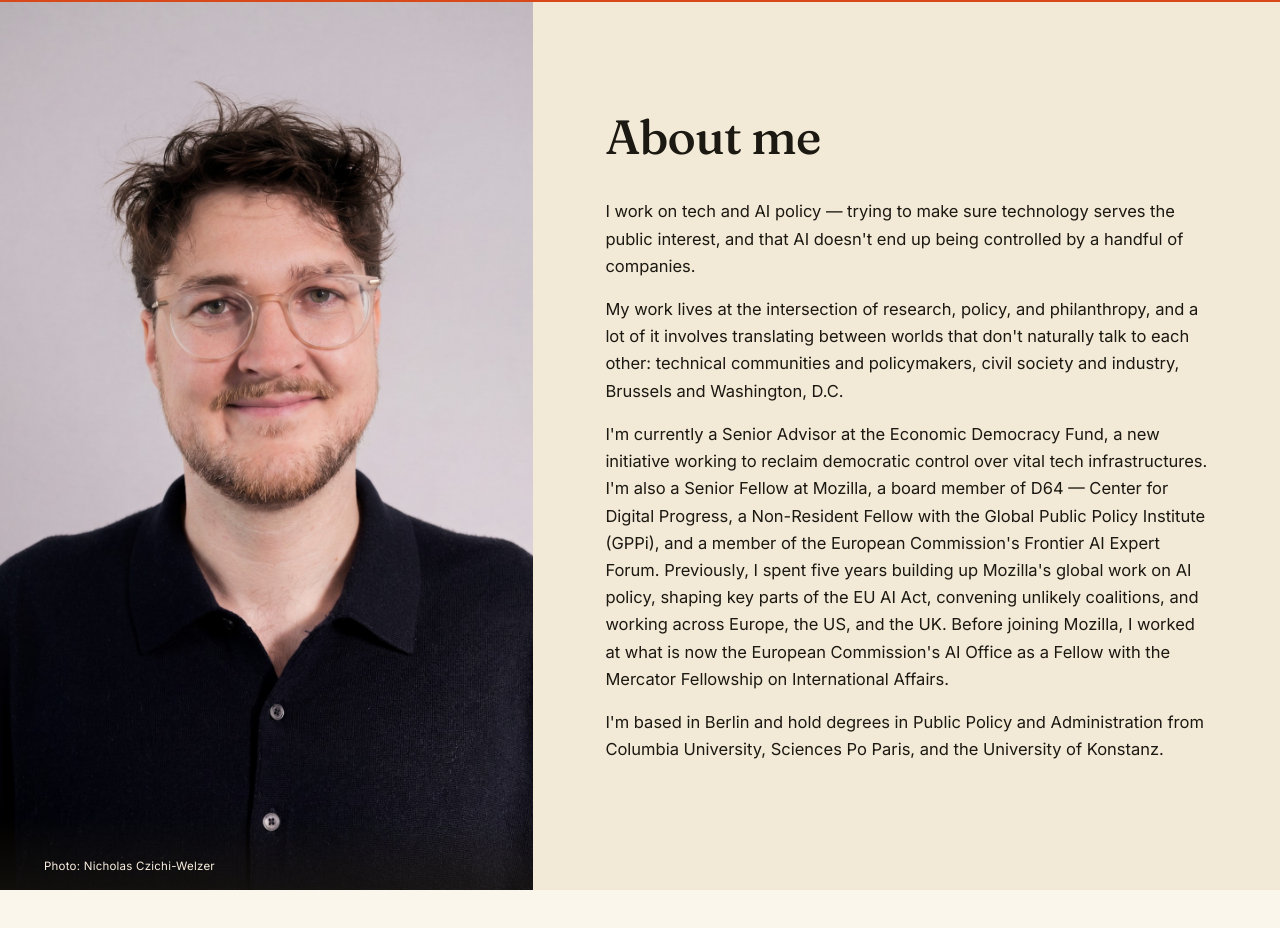
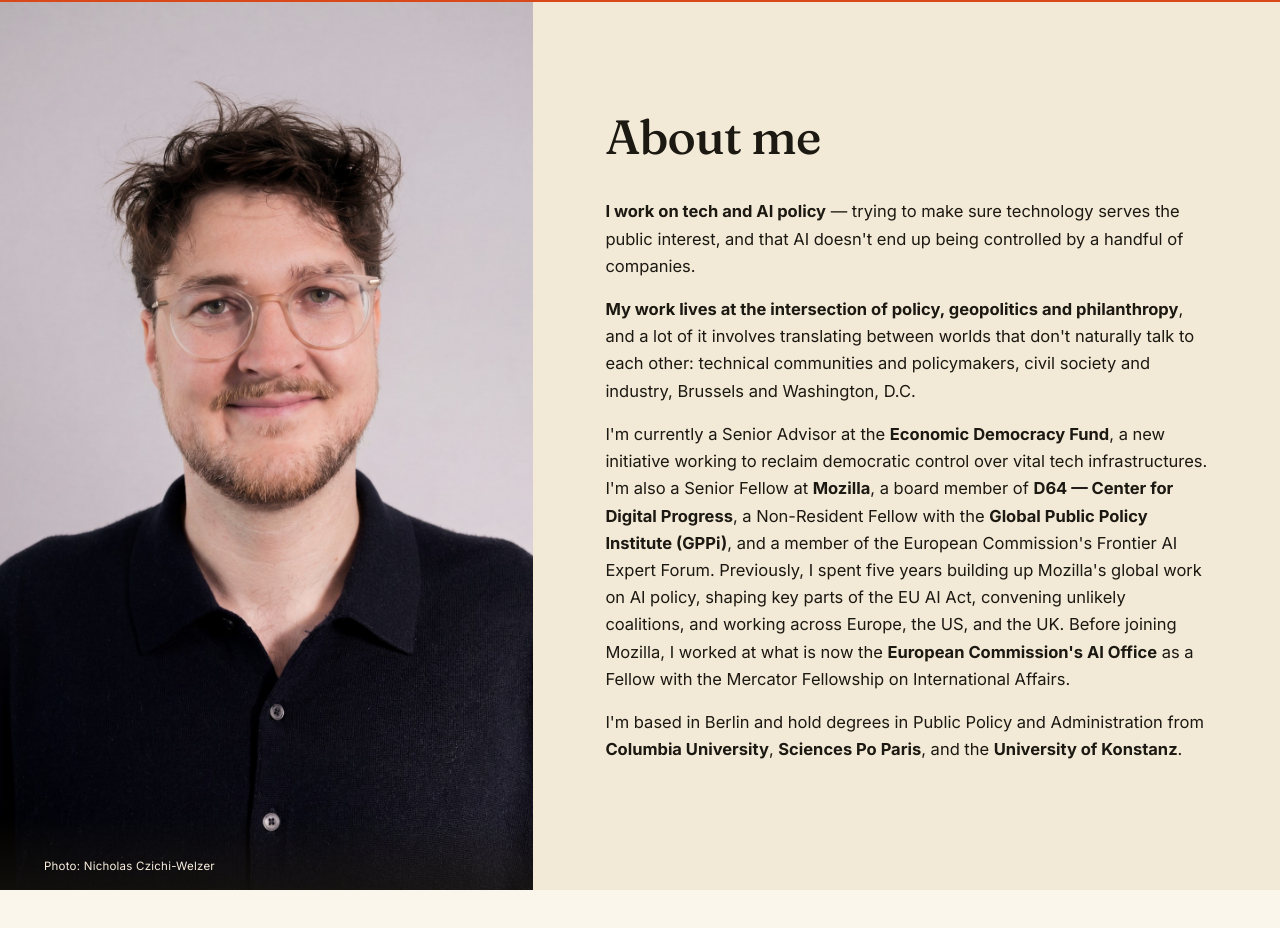
Before and after one commit to maxgahntz/maxgahntz.github.io, a plain HTML site: page index.html in a window 1280 px wide. Shown: the part 798-1726 px from the top of the page. Drawn offline with Linux system fonts and the light colour scheme.

Commit message:
Update bio wording and bold key phrases
Co-Authored-By: Claude Opus 5.5 <noreply@anthropic.com>

```diff
--- a/index.html
+++ b/index.html
@@ -371,10 +371,10 @@ footer.site {
       </figure>
       <div class="text">
         <h2 class="section-title">About me</h2>
-        <p>I work on tech and AI policy — trying to make sure technology serves the public interest, and that AI doesn't end up being controlled by a handful of companies.</p>
-        <p>My work lives at the intersection of research, policy, and philanthropy, and a lot of it involves translating between worlds that don't naturally talk to each other: technical communities and policymakers, civil society and industry, Brussels and Washington, D.C.</p>
-        <p>I'm currently a Senior Advisor at the Economic Democracy Fund, a new initiative working to reclaim democratic control over vital tech infrastructures. I'm also a Senior Fellow at Mozilla, a board member of D64 — Center for Digital Progress, a Non-Resident Fellow with the Global Public Policy Institute (GPPi), and a member of the European Commission's Frontier AI Expert Forum. Previously, I spent five years building up Mozilla's global work on AI policy, shaping key parts of the EU AI Act, convening unlikely coalitions, and working across Europe, the US, and the UK. Before joining Mozilla, I worked at what is now the European Commission's AI Office as a Fellow with the Mercator Fellowship on International Affairs.</p>
-        <p>I'm based in Berlin and hold degrees in Public Policy and Administration from Columbia University, Sciences Po Paris, and the University of Konstanz.</p>
+        <p><strong>I work on tech and AI policy</strong> — trying to make sure technology serves the public interest, and that AI doesn't end up being controlled by a handful of companies.</p>
+        <p><strong>My work lives at the intersection of policy, geopolitics and philanthropy</strong>, and a lot of it involves translating between worlds that don't naturally talk to each other: technical communities and policymakers, civil society and industry, Brussels and Washington, D.C.</p>
+        <p>I'm currently a Senior Advisor at the <strong>Economic Democracy Fund</strong>, a new initiative working to reclaim democratic control over vital tech infrastructures. I'm also a Senior Fellow at <strong>Mozilla</strong>, a board member of <strong>D64 — Center for Digital Progress</strong>, a Non-Resident Fellow with the <strong>Global Public Policy Institute (GPPi)</strong>, and a member of the European Commission's Frontier AI Expert Forum. Previously, I spent five years building up Mozilla's global work on AI policy, shaping key parts of the EU AI Act, convening unlikely coalitions, and working across Europe, the US, and the UK. Before joining Mozilla, I worked at what is now the <strong>European Commission's AI Office</strong> as a Fellow with the Mercator Fellowship on International Affairs.</p>
+        <p>I'm based in Berlin and hold degrees in Public Policy and Administration from <strong>Columbia University</strong>, <strong>Sciences Po Paris</strong>, and the <strong>University of Konstanz</strong>.</p>
       </div>
     </div>
   </section>
```
